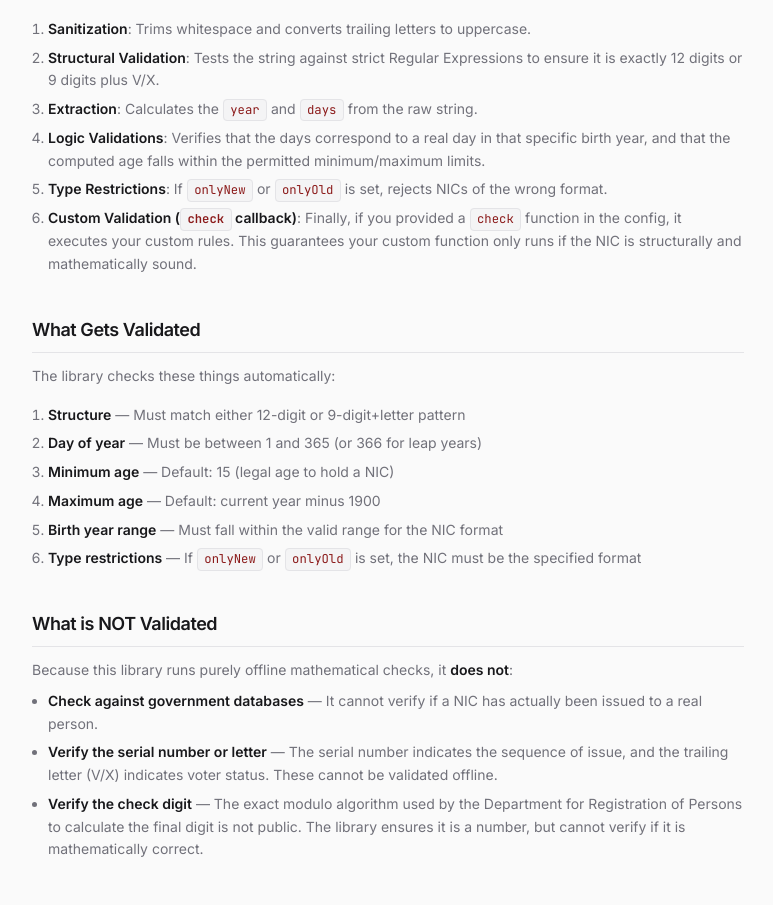
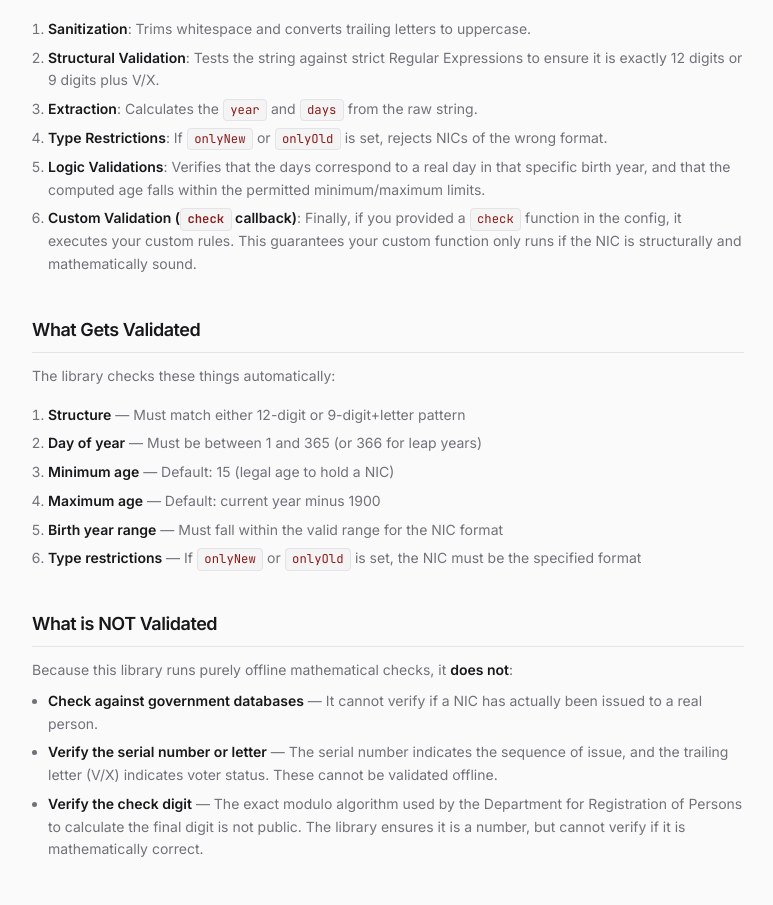
Before and after one commit to vinodliyanage/sri-lanka-nic, a Next.js app in the folder apps/web/: page /docs/validation in a window 1280 px wide. Shown: the part 1063-1968 px from the top of the page, without its empty margins (384-1157 px from the left). Built offline with nearby package versions, Linux system fonts and the light colour scheme.

Commit message:
chore: Reorder validation steps in docs

```diff
--- a/apps/web/src/app/docs/validation/page.mdx
+++ b/apps/web/src/app/docs/validation/page.mdx
@@ -48,8 +48,8 @@ When you parse or validate a NIC, the library executes checks in a very specific
 1. **Sanitization**: Trims whitespace and converts trailing letters to uppercase.
 2. **Structural Validation**: Tests the string against strict Regular Expressions to ensure it is exactly 12 digits or 9 digits plus V/X.
 3. **Extraction**: Calculates the `year` and `days` from the raw string.
-4. **Logic Validations**: Verifies that the days correspond to a real day in that specific birth year, and that the computed age falls within the permitted minimum/maximum limits.
-5. **Type Restrictions**: If `onlyNew` or `onlyOld` is set, rejects NICs of the wrong format.
+4. **Type Restrictions**: If `onlyNew` or `onlyOld` is set, rejects NICs of the wrong format.
+5. **Logic Validations**: Verifies that the days correspond to a real day in that specific birth year, and that the computed age falls within the permitted minimum/maximum limits.
 6. **Custom Validation (`check` callback)**: Finally, if you provided a `check` function in the config, it executes your custom rules. This guarantees your custom function only runs if the NIC is structurally and mathematically sound.
 
 ## What Gets Validated
```
